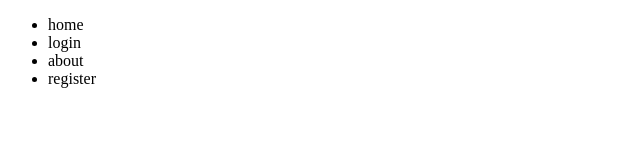
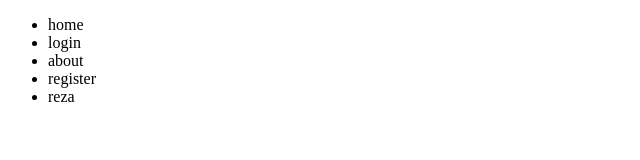
Before and after one commit to alih22/gitgithub-1, a plain HTML site: page index.html in a window 1280 px wide. Shown: the full height of the page, 0-640 px from the left. Drawn offline with Linux system fonts and the light colour scheme.

Commit message:
added reza

```diff
--- a/index.html
+++ b/index.html
@@ -12,6 +12,7 @@
             <li>login</li>
             <li>about</li>
             <li>register</li>
+            <li>reza</li>
         </ul>
     </nav>
 </body>
```
